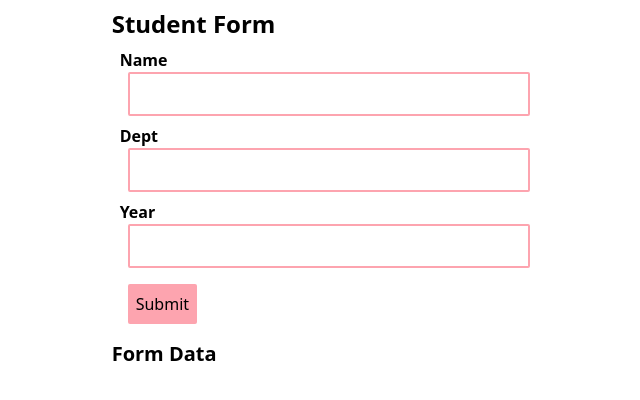
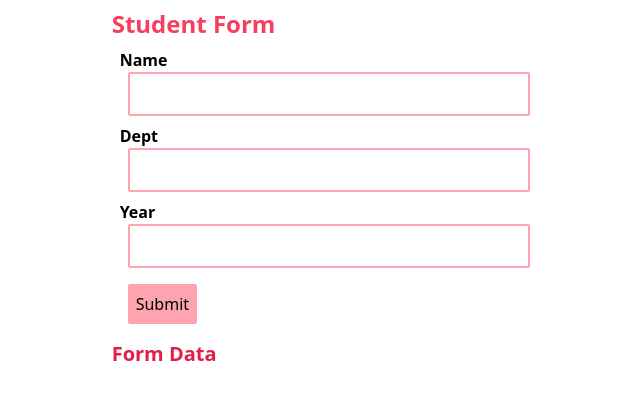
Before and after one commit to kshitijv256/practice-form, a React (Create React App) app: page / in a window 1280 px wide. Shown: the top 400 px of the page, without its empty margins (315-955 px from the left). Built offline with nearby package versions, Linux system fonts and the light colour scheme.

Commit message:
minor ui changes

```diff
--- a/src/Form/Form.jsx
+++ b/src/Form/Form.jsx
@@ -16,7 +16,7 @@ function Form() {
 
   return (
     <div className="mx-2 md:w-1/2 lg:w-1/3 w-full m-2">
-      <h1 className="font-bold text-2xl">Student Form</h1>
+      <h1 className="font-bold text-2xl text-rose-500">Student Form</h1>
       <InputField key={"name"} name="name" form={form} onChangeCB={onChange} />
       <InputField key={"dept"} name="dept" form={form} onChangeCB={onChange} />
       <InputField key={"year"} name="year" form={form} onChangeCB={onChange} />
--- a/src/Form/FormData.jsx
+++ b/src/Form/FormData.jsx
@@ -3,13 +3,13 @@ import React from "react";
 function FormData({ forms }) {
   return (
     <div className="my-2">
-      <h2 className="font-bold text-xl">Form Data</h2>
+      <h2 className="font-bold text-xl text-rose-600">Form Data</h2>
       {forms.map((form, index) => (
         <div key={index} className="flex flex-col gap-2 text-xl">
           <p>Name: {form.name}</p>
           <p>Dept: {form.dept}</p>
           <p>Year: {form.year}</p>
-          <hr />
+          <hr className="border-rose-300" />
         </div>
       ))}
     </div>
```
